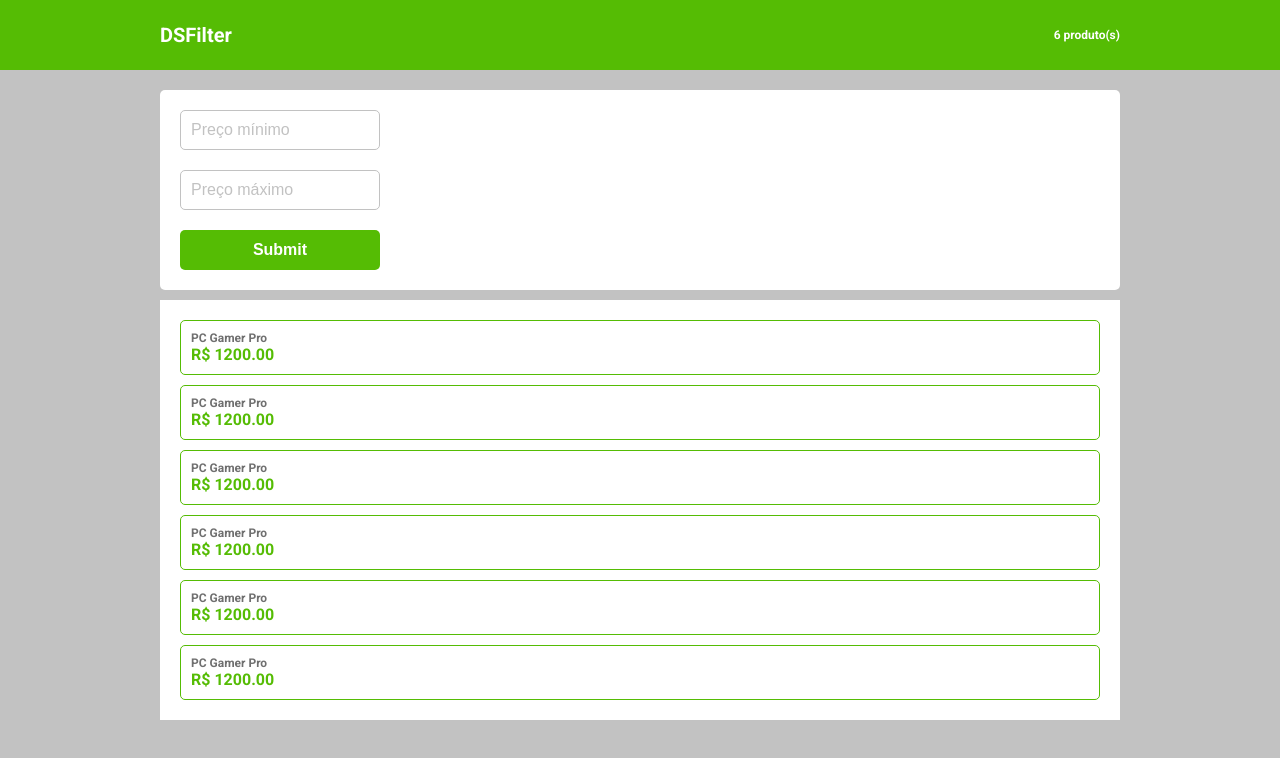
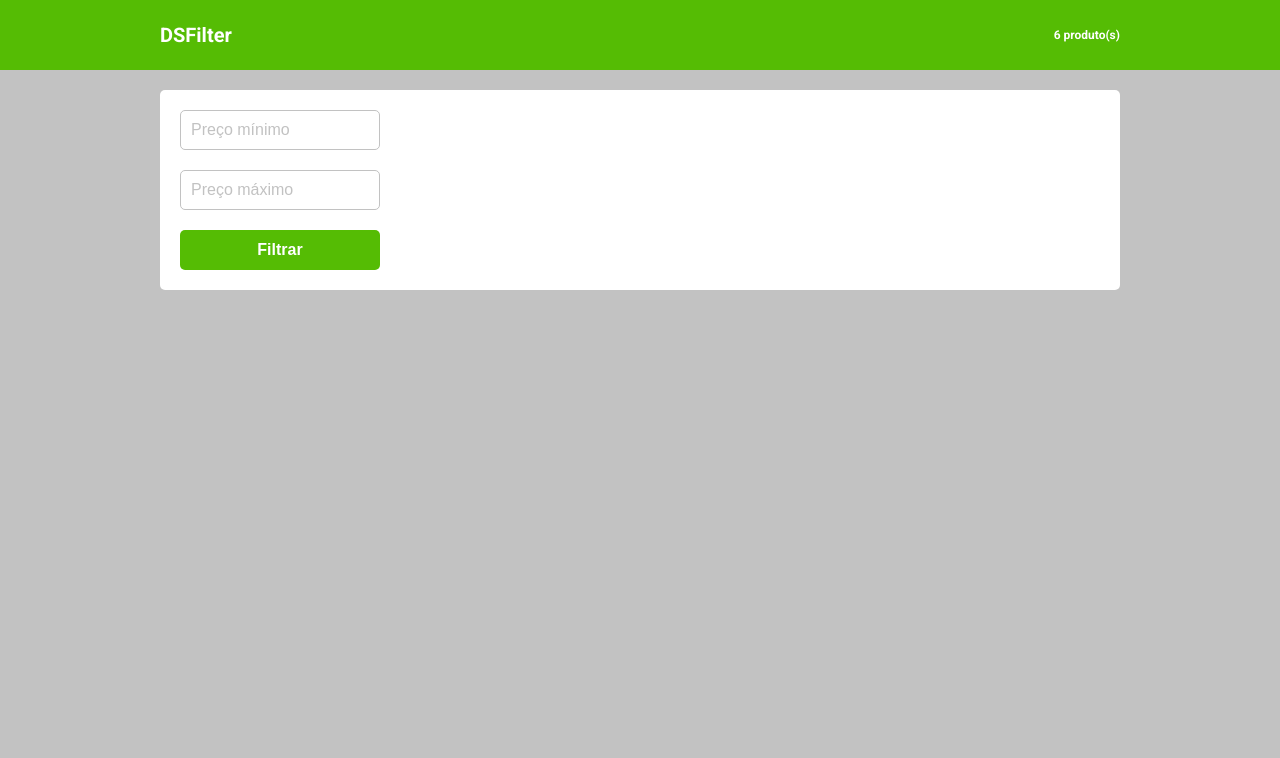
Before and after one commit to rafaelspa/dsfilter, a React app: page / in a window 1280 px wide. Shown: the top 758 px of the page. Built offline with nearby package versions, Linux system fonts and the light colour scheme; the HTML template or start-up script is replaced by a standard one.

Commit message:
Filtering

```diff
--- a/src/App.tsx
+++ b/src/App.tsx
@@ -1,14 +1,28 @@
+import { useEffect, useState } from "react";
 import FilterCard from "./components/FilterCard";
 import Home from "./components/Home";
 import ListingCard from "./components/ListingCard";
+import { ProductDTO } from "./models/product";
 
 export default function App() {
+
+  const [products, setProducts] = useState<ProductDTO[]>([]);
+
+  function handleNewProducts(newProducts: ProductDTO[]) {
+    setProducts(newProducts);
+  }
+
   return (
     <>
       <Home />
       <main className="dsf-main">
-        <FilterCard />
-        <ListingCard />
+        <FilterCard filterProducts={handleNewProducts}/>
+        {
+          products &&
+        <>
+          <ListingCard products={products} />
+        </>
+        }
       </main>
     </>
   );
--- a/src/components/FilterCard/index.tsx
+++ b/src/components/FilterCard/index.tsx
@@ -1,12 +1,57 @@
-import './styles.css';
+import { useState } from "react";
+import { findByPrice } from "../../services/product-service";
+import "./styles.css";
 
-export default function FilterCard() {
+type FormData = {
+  minPrice?: number;
+  maxPrice?: number;
+};
+
+type Props = {
+  filterProducts: Function;
+};
+
+export default function FilterCard({ filterProducts }: Props) {
+  const [formData, setFormData] = useState<FormData>({});
+
+  function handleInputChange(event: any) {
+    let name = event.target.name;
+    let value = event.target.value;
+
+    setFormData({ ...formData, [name]: value });
+  }
+
+  function handleSubmit(event: any) {
+    event.preventDefault();
+    let products = findByPrice(
+      formData.minPrice || 0,
+      formData.maxPrice || Number.MAX_VALUE
+    );
+    filterProducts(products);
+    return
+    }
+
+
   return (
     <section className="dsf-filter-card-container">
-      <form className="dsf-filter-card-form">
-        <input name="minimumPrice" type="text" placeholder="Preço mínimo" />
-        <input name="maximumPrice" type="text" placeholder="Preço máximo" />
-        <input name="filter" type="submit"  />
+      <form className="dsf-filter-card-form" onSubmit={handleSubmit}>
+        <input
+          name="minPrice"
+          value={formData?.minPrice || ""}
+          type="text"
+          placeholder="Preço mínimo"
+          onChange={handleInputChange}
+        />
+        <input
+          name="maxPrice"
+          value={formData?.maxPrice || ""}
+          type="text"
+          placeholder="Preço máximo"
+          onChange={handleInputChange}
+        />
+        <button name="filter" type="submit">
+          Filtrar
+        </button>
       </form>
     </section>
   );
--- a/src/components/FilterCard/styles.css
+++ b/src/components/FilterCard/styles.css
@@ -13,7 +13,7 @@
     gap: 20px;
 }
 
-.dsf-filter-card-form input {
+.dsf-filter-card-form > * {
     width: 100%;
     max-width: 200px;
     height: 40px;
@@ -32,7 +32,7 @@
     font-weight: 400;
 }
 
-.dsf-filter-card-form input[type="submit"] {
+.dsf-filter-card-form button{
     background-color: var(--dsf-color-bg-primary);
     color: var(--dsf-color-font-primary);
     border: none;
--- a/src/components/Home/styles.css
+++ b/src/components/Home/styles.css
@@ -4,6 +4,7 @@
     background-color: var(--dsf-color-bg-primary);
     display: flex;
     align-items: center;
+    padding: 0 20px;
   }
 
   .dsf-header-container {
--- a/src/components/ListingCard/index.tsx
+++ b/src/components/ListingCard/index.tsx
@@ -1,16 +1,22 @@
-import './styles.css';
-import ListingCardItem from '../ListingCardItem';
+import "./styles.css";
+import ListingCardItem from "../ListingCardItem";
+import { ProductDTO } from "../../models/product";
 
-export default function ListingCard() {
+type Props = {
+  products: ProductDTO[];
+};
 
-    return (
-        <section className="dsf-listing-card-section">
-            <ListingCardItem/>
-            <ListingCardItem/>
-            <ListingCardItem/>
-            <ListingCardItem/>
-            <ListingCardItem/>
-            <ListingCardItem/>
-        </section>
-    )
+export default function ListingCard({ products }: Props) {
+
+  return (
+    <>
+    {products.length !== 0 && (
+      <section className="dsf-listing-card-section">
+        {products.map((product) => (
+            <ListingCardItem key={product.id} productItem={product} />
+          ))}
+      </section>
+    )}
+    </>
+  );
 }
--- a/src/components/ListingCard/styles.css
+++ b/src/components/ListingCard/styles.css
@@ -7,4 +7,5 @@
     max-width: 960px;
     margin: 10px auto 0;
     padding: 20px;
+    border-radius: 5px;
 }
--- a/src/components/ListingCardItem/index.tsx
+++ b/src/components/ListingCardItem/index.tsx
@@ -1,10 +1,21 @@
+import { ProductDTO } from "../../models/product";
 import "./styles.css";
 
-export default function ListingCardItem() {
+type Props = {
+  productItem: ProductDTO;
+};
+
+export default function ListingCardItem({ productItem }: Props) {
+
   return (
     <div className="dsf-listing-card-container">
-      <h3 className="dsf-listing-card-item-title">PC Gamer Pro</h3>
-      <p className="dsf-listing-card-item-price">R$ 1200.00</p>
+      {
+        productItem &&
+        <>
+         <h3 className="dsf-listing-card-item-title">{productItem.name}</h3>
+         <p className="dsf-listing-card-item-price">R$ {productItem.price.toFixed(2)}</p>
+        </>
+      }
     </div>
   );
 }
--- a/src/index.css
+++ b/src/index.css
@@ -28,5 +28,6 @@ html, body {
 .dsf-main {
   background-color: var(--dsf-color-bg-secondary);
   height: 100vh;
-  padding: 20px
+  padding: 20px;
+  overflow: auto;
 }
```
